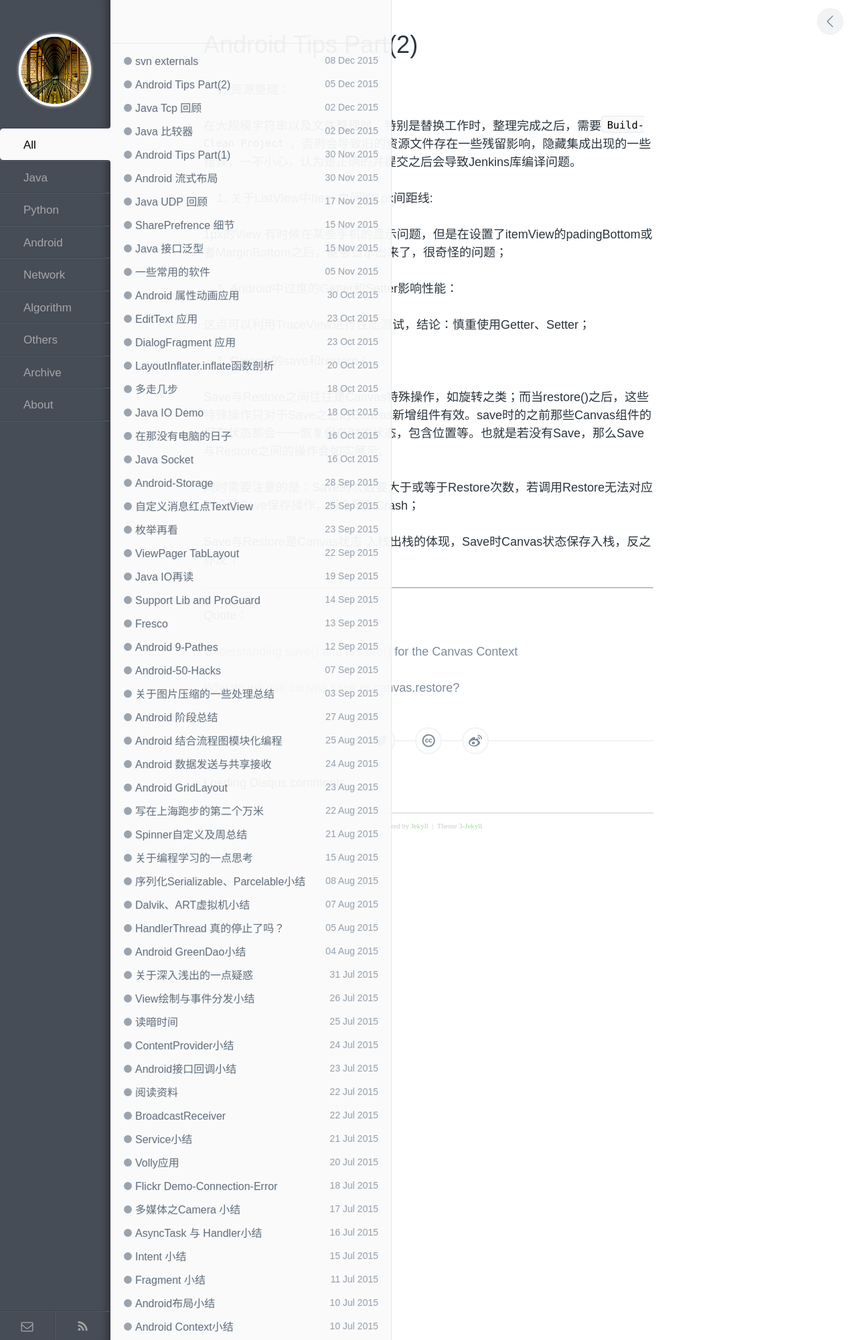
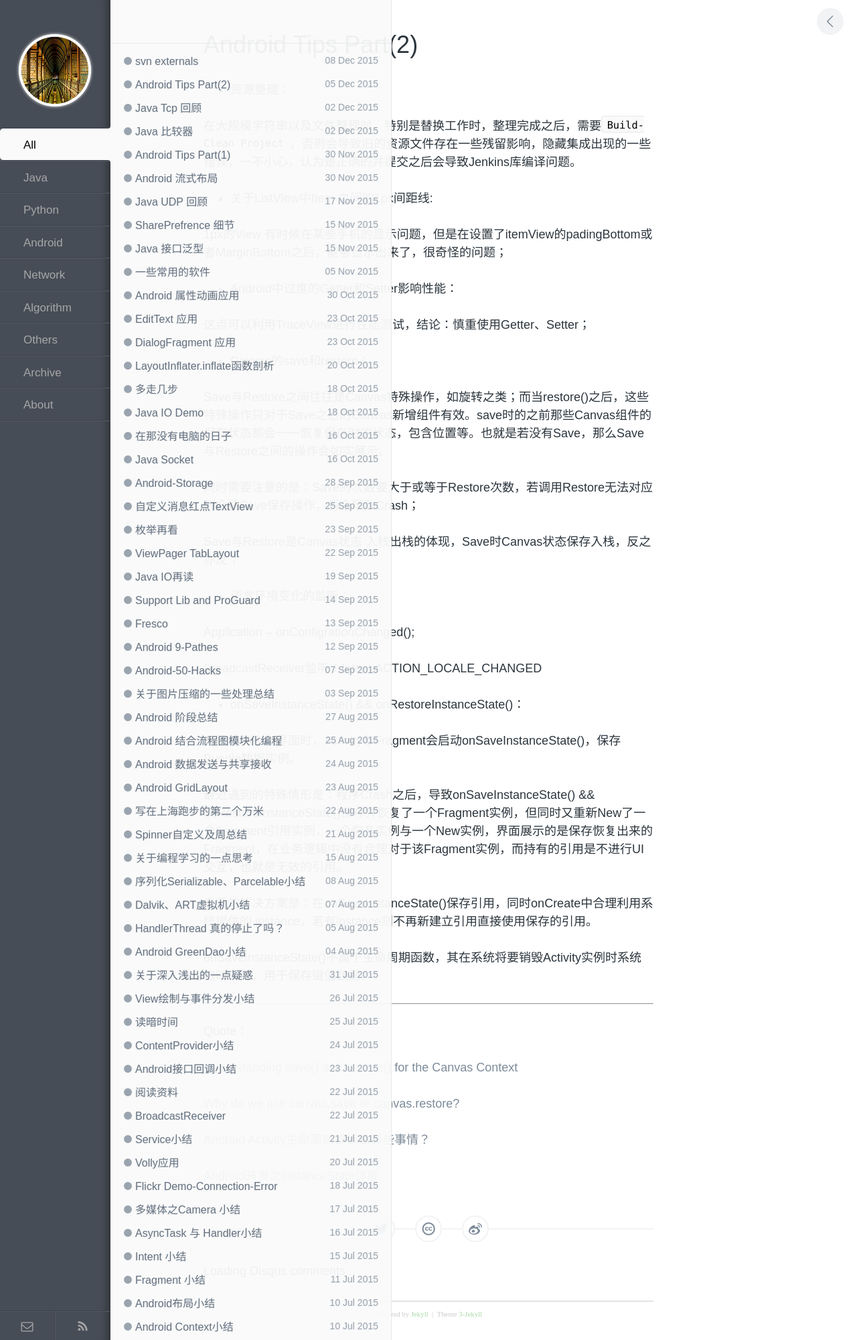
Before and after one commit to enlipan/enlipan.github.io, a Jekyll site: the page built from _posts/2015-12-05-android-tips-part-2.md, in a window 1280 px wide. Shown: the whole page at 67% size. Built offline with Jekyll 4.4.1, drawn with Linux system fonts in a browser that asks for light colours; comment, search, counter and statistics services are not loaded.

Commit message:
modify tips 2 20151210

```diff
--- a/_posts/2015-12-05-android-tips-part-2.md
+++ b/_posts/2015-12-05-android-tips-part-2.md
@@ -25,7 +25,22 @@ Save与Restore之间往往是Canvas特殊操作，如旋转之类；而当restor
 
 Save与Restore是Canvas状态 入栈出栈的体现，Save时Canvas状态保存入栈，反之亦反；
 
+* 语言环境变化的监听：
 
+Application -- onConfigrationChanged();
+
+BroadcastReceiver监听：Intent.ACTION_LOCALE_CHANGED
+
+
+*  onSaveInstanceState() && onRestoreInstanceState()：
+
+在意外的中止界面时，Activity与Fragment会启动onSaveInstanceState()，保存Bundle数据实例。
+
+最近遇到的特殊情形是：程序Crash之后，导致onSaveInstanceState() && onRestoreInstanceState()保存并恢复了一个Fragment实例，但同时又重新New了一个Fragment引用实例，一个恢复实例与一个New实例，界面展示的是保存恢复出来的Fragment，在业务逻辑中没有合理对于该Fragment实例，而持有的引用是不进行UI交互，也就是无效的引用。
+
+合适的解决方案是：在onSaveInstanceState()保存引用，同时onCreate中合理利用系统提供的 instance，若有instance则不再新建立引用直接使用保存的引用。
+
+onSaveInstanceState()不属于生命周期函数，其在系统将要销毁Activity实例时系统自动调用，用于保存键值数据。
 
 
 
@@ -43,3 +58,7 @@ Quote：
 [Understanding save() and restore() for the Canvas Context](http://html5.litten.com/understanding-save-and-restore-for-the-canvas-context/)
 
 [Why do we use canvas.save or canvas.restore?](http://stackoverflow.com/questions/3051981/why-do-we-use-canvas-save-or-canvas-restore)
+
+[Android Activity生命周期都该做哪些事情？](http://blog.csdn.net/feiduclear_up/article/details/45971119)
+
+[Android开发之InstanceState详解](http://www.cnblogs.com/hanyonglu/archive/2012/03/28/2420515.html)
```
Also changed, not shown: other parts of _posts/2015-12-05-android-tips-part-2.md (+4 -4 lines).
